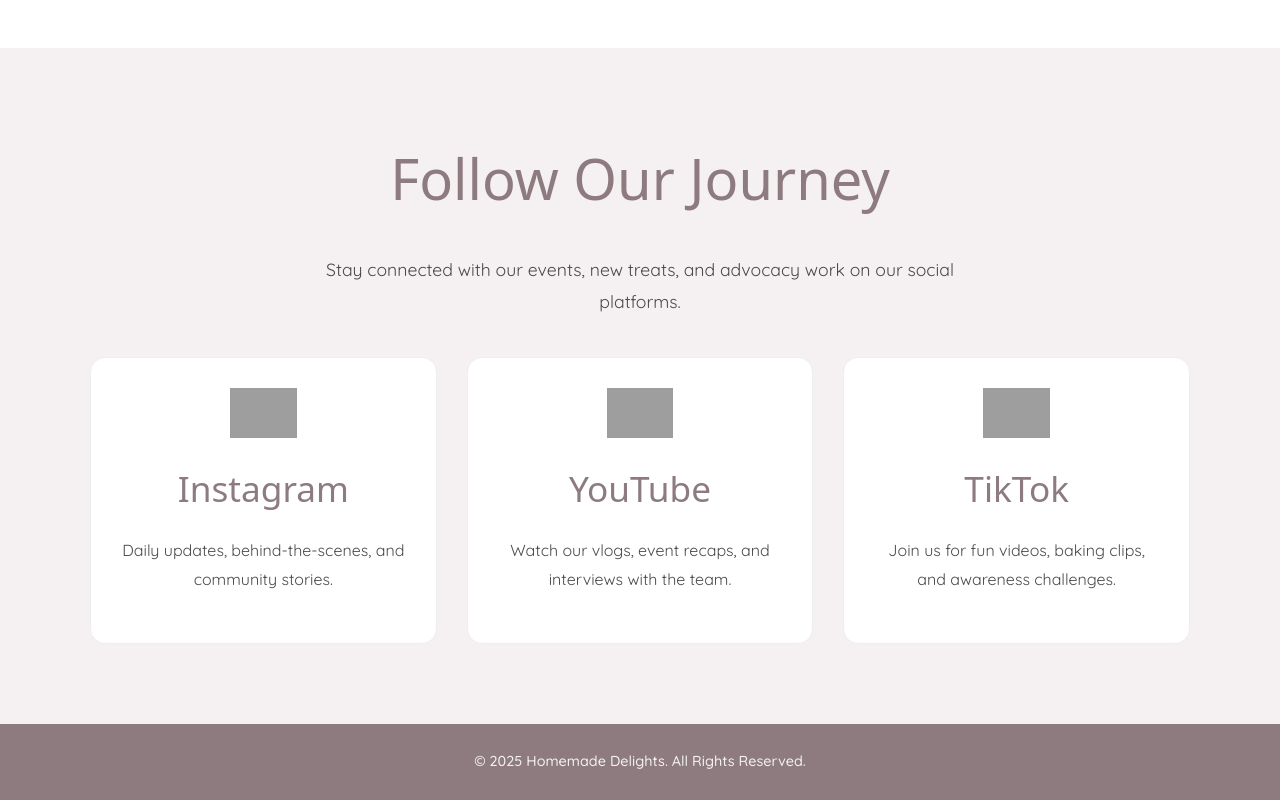
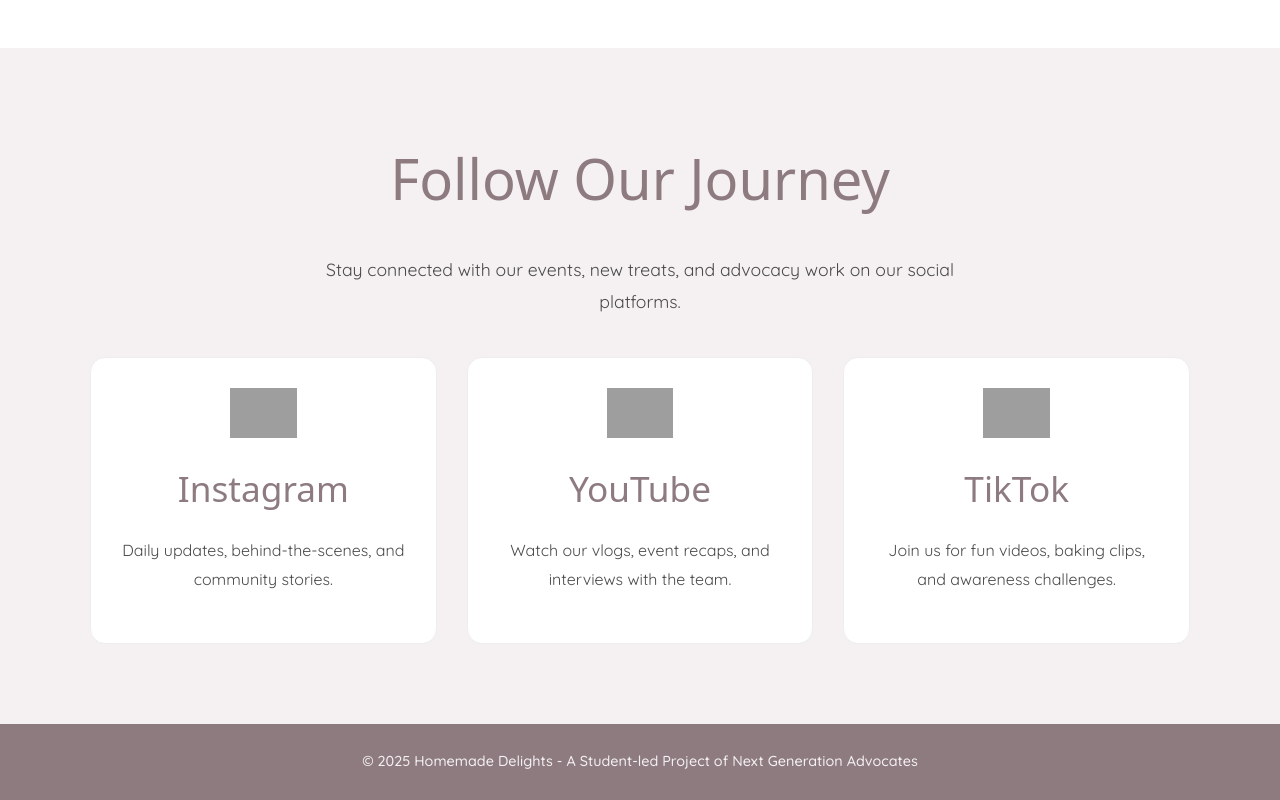
Before and after one commit to seonkim1003/V2.UI-HomemadeDelights, a plain HTML site: page index.html in a window 1280 px wide. Shown: the part 1204-2004 px from the top of the page. Drawn offline with Linux system fonts and the light colour scheme; grey boxes are pictures that could not be loaded; a web font is replaced by a local one.

Commit message:
Update index.html

```diff
--- a/index.html
+++ b/index.html
@@ -80,7 +80,7 @@
 
     <!-- Footer -->
     <footer>
-        <p>© 2025 Homemade Delights. All Rights Reserved.</p>
+        <p>© 2025 Homemade Delights - A Student-led Project of Next Generation Advocates</p>
     </footer>
 
     <script src="script.js"></script>
```
